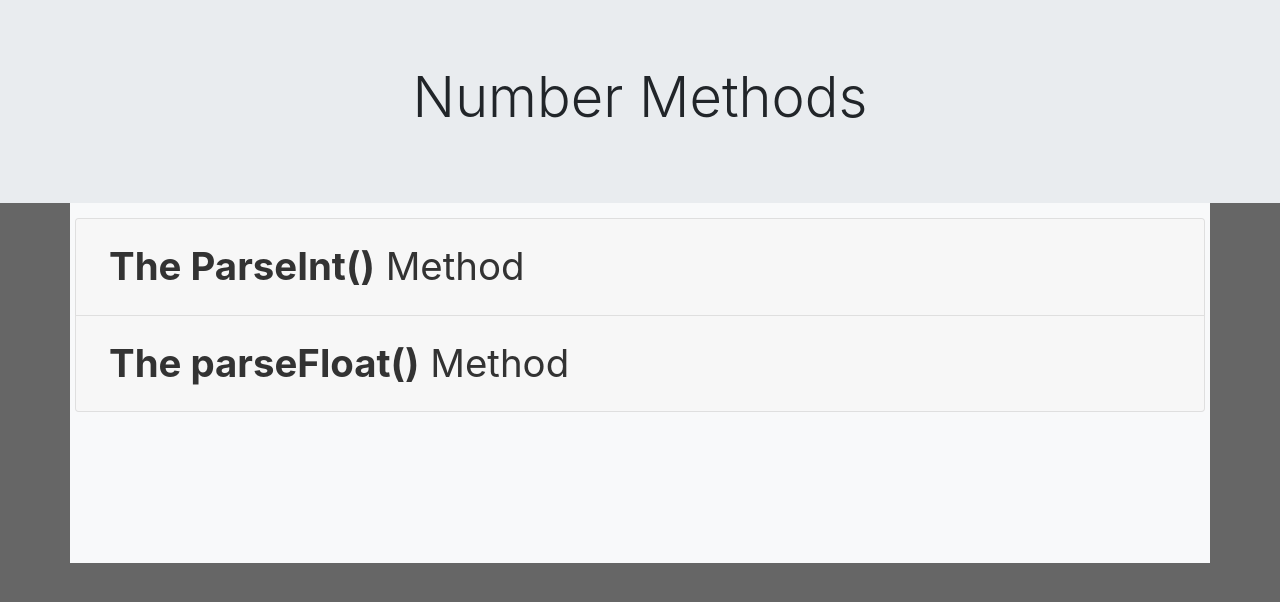
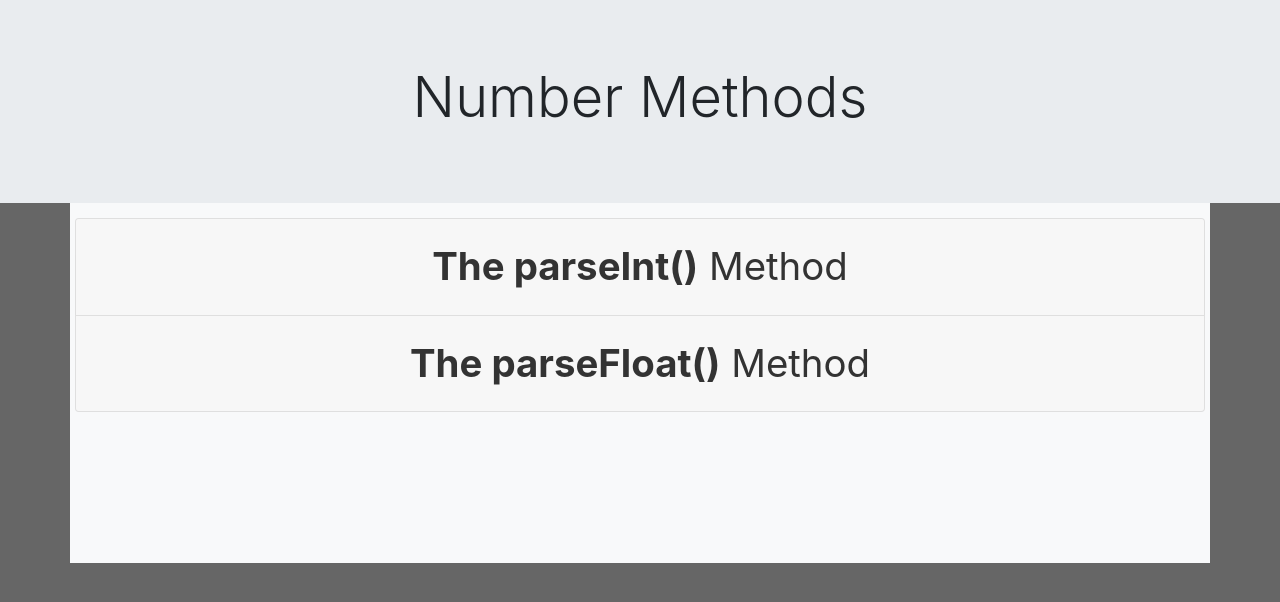
Before and after one commit to rustychaiNZ/hwNumberMethods, a plain HTML site: page index.html in a window 1280 px wide. Drawn offline with nearby package versions, Linux system fonts and the light colour scheme.

Commit message:
tutroial created for class

```diff
--- a/index.html
+++ b/index.html
@@ -23,9 +23,9 @@
 				<div class="card">
 					<!-- header, clickable link -->
 					<div class="card-header" id="headingOne">
-						<h2 class="mb-0">
+						<h2 class="mb-0 text-center">
 							<button class="btn btn-link" type="button" data-toggle="collapse" data-target="#collapseOne" aria-expanded="false" aria-controls="collapseOne">
-								<b>The ParseInt()</b> Method
+								<b>The parseInt()</b> Method
 							</button>
 						</h2>
 					</div>
@@ -60,7 +60,7 @@
 				<div class="card">
 					<!-- header, clickable link -->
 					<div class="card-header" id="headingTwo">
-						<h2 class="mb-0">
+						<h2 class="mb-0 text-center">
 							<button class="btn btn-link" type="button" data-toggle="collapse" data-target="#collapseTwo" aria-expanded="false" aria-controls="collapseOne">
 								<b>The parseFloat()</b> Method
 							</button>
```
